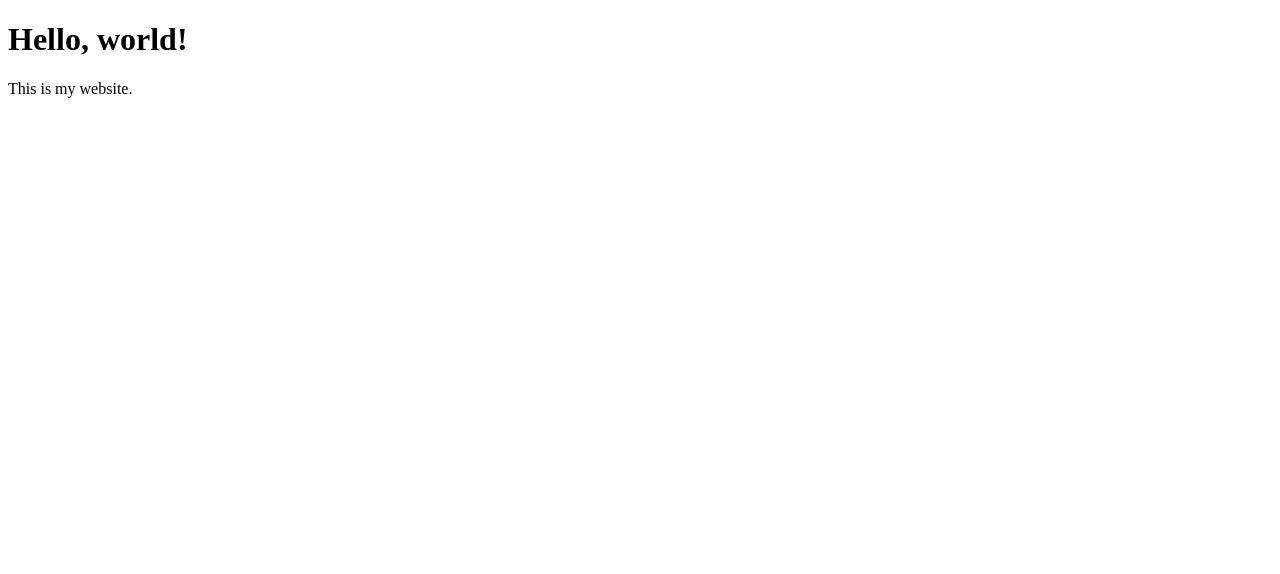
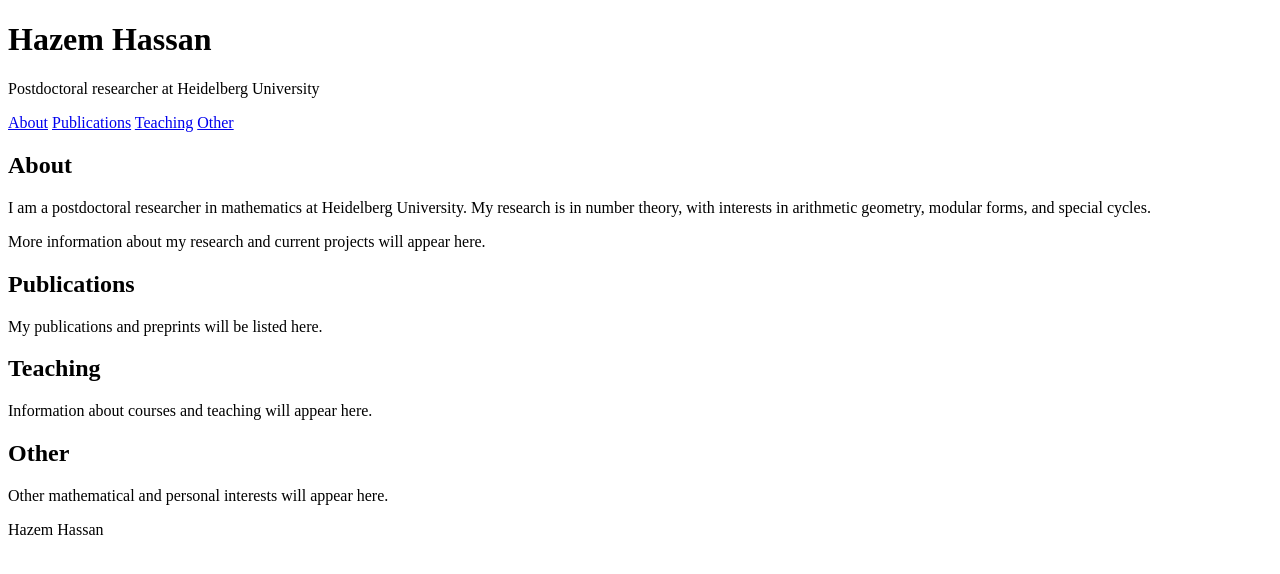
Before and after one commit to HHassan744/HHassan744.github.io, a plain HTML site: page index.html in a window 1280 px wide. Drawn offline with Linux system fonts and the light colour scheme.

Commit message:
Update index.html

```diff
--- a/index.html
+++ b/index.html
@@ -3,12 +3,74 @@
 <head>
     <meta charset="UTF-8">
     <meta name="viewport" content="width=device-width, initial-scale=1.0">
-    <title>My Website</title>
+
+    <title>Hazem Hassan</title>
+
+    <link rel="stylesheet" href="style.css">
 </head>
 
 <body>
-    <h1>Hello, world!</h1>
 
-    <p>This is my website.</p>
+    <header>
+        <h1>Hazem Hassan</h1>
+        <p class="subtitle">Postdoctoral researcher at Heidelberg University</p>
+    </header>
 
+    <nav>
+        <a href="#about">About</a>
+        <a href="#publications">Publications</a>
+        <a href="#teaching">Teaching</a>
+        <a href="#other">Other</a>
+    </nav>
+
+    <main>
+
+        <section id="about">
+            <h2>About</h2>
+
+            <p>
+                I am a postdoctoral researcher in mathematics at Heidelberg University.
+                My research is in number theory, with interests in arithmetic geometry,
+                modular forms, and special cycles.
+            </p>
+
+            <p>
+                More information about my research and current projects will appear here.
+            </p>
+        </section>
+
+
+        <section id="publications">
+            <h2>Publications</h2>
+
+            <p>
+                My publications and preprints will be listed here.
+            </p>
+        </section>
+
+
+        <section id="teaching">
+            <h2>Teaching</h2>
+
+            <p>
+                Information about courses and teaching will appear here.
+            </p>
+        </section>
+
+
+        <section id="other">
+            <h2>Other</h2>
+
+            <p>
+                Other mathematical and personal interests will appear here.
+            </p>
+        </section>
+
+    </main>
+
+    <footer>
+        <p>Hazem Hassan</p>
+    </footer>
+
+</body>
 </html>
```
